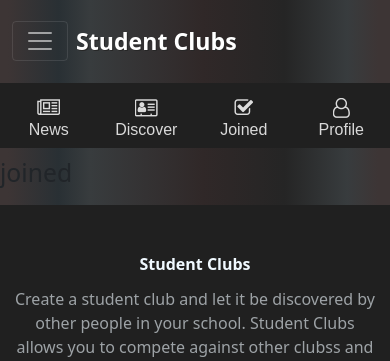
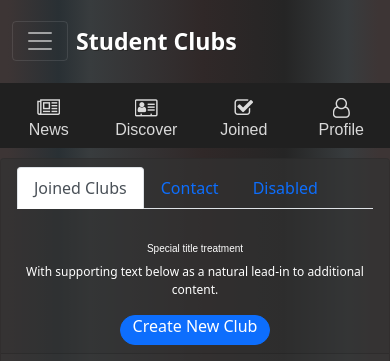
Before and after one commit to Gamaco/StudentClubs, a Django app: page /joined/ in a window 390 px wide. Shown: the top 361 px of the page. Run offline with Django 3.2, Linux system fonts and the light colour scheme; some libraries are stand-ins or nearby versions.

Commit message:
Not Stable. Made improvements in the - implementation of the joined page.

```diff
--- a/website/static/main.css
+++ b/website/static/main.css
@@ -51,7 +51,7 @@
 }
 
 .custom-bg-2 {
-  background: #202020;
+  background: #363636a8 !important;
 }
 
 .custom-textfield-bg {
@@ -264,3 +264,28 @@
   .navbar-submenu-container {
     height: 4vh !important;
   }
+
+
+  .joined-card {
+    width: 500px;
+    display: flex;
+    flex-direction: column;
+    height: 100%;
+  }
+
+  .joined-card-image {
+    height: 100%;
+    width: 100%;
+    object-fit: cover !important;
+    border-radius: 0;
+  }
+
+  .card-wrapper {
+    display: flex;
+    align-items: stretch;
+    height: 100%;
+  }
+
+  .card-body {
+    flex-grow: 1;
+  }
--- a/website/templates/joined.html
+++ b/website/templates/joined.html
@@ -3,5 +3,55 @@
 {% load static %}
 
 {% block content %}
-<h2> joined </h2>
+<div style="max-width: 1000px; margin: 0 auto;">
+
+
+<div class="card text-center text-white custom-bg-2">
+    <div class="card-header">
+
+        <div class="nav nav-tabs" id="nav-tab" role="tablist">
+            <button class="nav-link active" id="nav-clubs-tab" data-bs-toggle="tab" data-bs-target="#nav-clubs" type="button" role="tab" aria-controls="nav-clubs" aria-selected="true">Joined Clubs</button>
+            <button class="nav-link" id="nav-contact-tab" data-bs-toggle="tab" data-bs-target="#nav-contact" type="button" role="tab" aria-controls="nav-contact" aria-selected="false">Contact</button>
+            <button class="nav-link" id="nav-disabled-tab" data-bs-toggle="tab" data-bs-target="#nav-disabled" type="button" role="tab" aria-controls="nav-disabled" aria-selected="false" disabled>Disabled</button>
+        </div>
+
+          <div class="tab-content" id="nav-tabContent">
+
+            <!-- Joined Clubs Tab-->
+            <div class="tab-pane fade show active" id="nav-clubs" role="tabpanel" aria-labelledby="nav-clubs-tab" tabindex="0">
+
+                <!-- Space before content -->
+                <div class="container-fluid no-padding space-filler"></div><br>
+
+                <h5 class="card-title">Special title treatment</h5>
+                <p class="card-text">With supporting text below as a natural lead-in to additional content.</p>
+                <a href="#" class="btn btn-primary">Create New Club</a>
+
+            </div>
+
+            <div class="tab-pane fade" id="nav-events" role="tabpanel" aria-labelledby="nav-contact-tab" tabindex="0">...</div>
+            <div class="tab-pane fade" id="nav-disabled" role="tabpanel" aria-labelledby="nav-disabled-tab" tabindex="0">...</div>
+          </div>
+    </div>
+    <div class="card-body">
+      <div class="card-wrapper">
+        <div class="card custom-bg">
+          <div class="row g-0">
+            <div class="col-10 col-sm-1 col-md-3 col-lg-4">
+              <img src="https://www.signupgenius.com/cms/images/groups/iStock_000021214814_600x400.jpg" class="img-fluid rounded-start" alt="...">
+            </div>
+            <div class="col-md-8">
+              <div class="card-body text-white">
+                <h5 class="card-title">Card title</h5>
+                <p class="card-text">This is a wider card with supporting text below as a natural lead-in to additional content. This content is a little bit longer.</p>
+                <p class="card-text"><small class="text-body-secondary">Last updated 3 mins ago</small></p>
+              </div>
+            </div>
+          </div>
+        </div>
+      </div>
+    </div>
+  </div>
+
+</div>
 {% endblock %}
--- a/website/templates/layouts/base.html
+++ b/website/templates/layouts/base.html
@@ -59,7 +59,7 @@
       </a>
       </div>
     <div class="col col-lg-1 d-flex flex-column text-center navmenu-text">
-      <a href="http://127.0.0.1:3000/" class="text-decoration-none navmenu-text">
+      <a href="/joined" class="text-decoration-none navmenu-text">
         <i class="fa fa-check-square-o icon" aria-hidden="true"></i>
         <span>Joined</span>
       </a>
```
